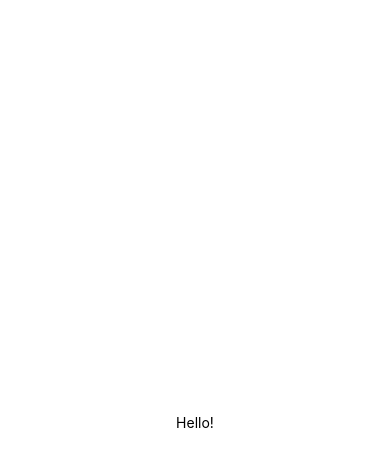
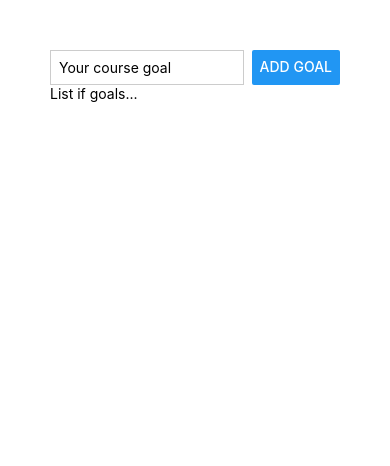
Before and after one commit to vchandwani/reactNative, a React Native app in the folder RNCourse/: screen / in a window 390 px wide. Shown: the top 466 px of the page. Built offline with nearby package versions, Linux system fonts and the light colour scheme.

Commit message:
CSS changes

```diff
--- a/RNCourse/App.js
+++ b/RNCourse/App.js
@@ -1,20 +1,32 @@
-import { StatusBar } from "expo-status-bar";
-import { StyleSheet, Text, View } from "react-native";
+import { StyleSheet, Text, View, Button, TextInput } from "react-native";
 
 export default function App() {
   return (
-    <View style={styles.container}>
-      <Text>Hello!</Text>
-      <StatusBar style="auto" />
+    <View style={styles.appContainer}>
+      <View style={styles.inputContainer}>
+        <TextInput style={styles.textInput} placeholder="Your course goal" />
+        <Button title="Add goal" />
+      </View>
+      <View>
+        <Text>List if goals...</Text>
+      </View>
     </View>
   );
 }
 
 const styles = StyleSheet.create({
-  container: {
-    flex: 1,
-    backgroundColor: "#fff",
-    alignItems: "center",
-    justifyContent: "center",
+  appContainer: {
+    padding: 50,
+  },
+  inputContainer: {
+    flexDirection: "row",
+    justifyContent: "space-between",
+  },
+  textInput: {
+    borderWidth: 1,
+    borderColor: "#cccccc",
+    width: "80%",
+    marginRight: 8,
+    padding: 8,
   },
 });
```
